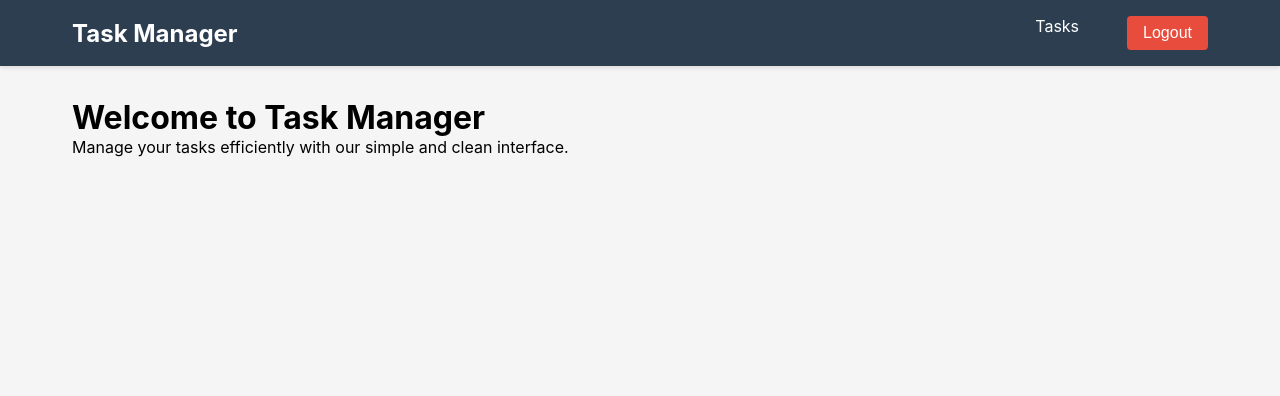
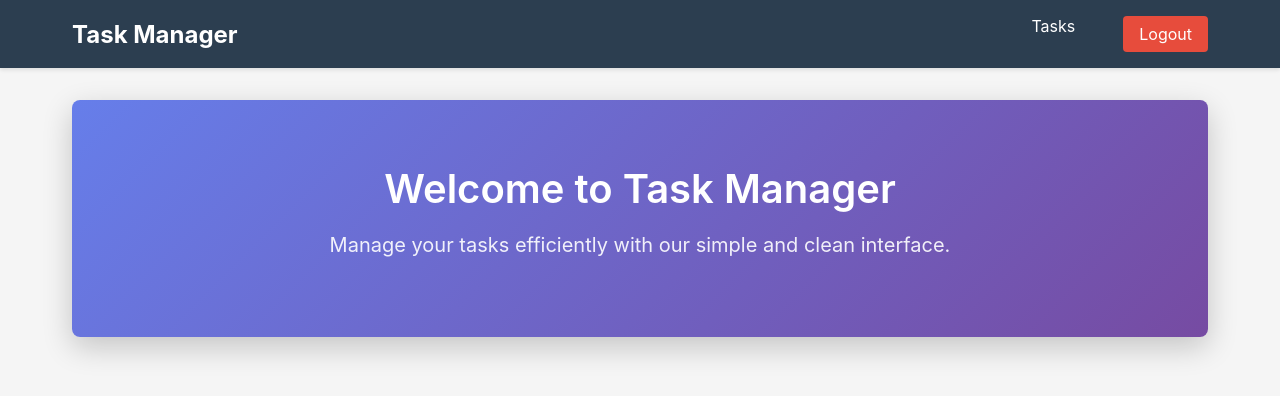
Before and after one commit to nvmtamm/TodoTaskManagementAPI, a React app in the folder frontend/: page / in a window 1280 px wide. Shown: the top 396 px of the page. Built offline with nearby package versions, Linux system fonts and the light colour scheme; no server answers; the HTML template or start-up script is replaced by a standard one.

Commit message:
feat: enhance styling with animations and improved visual design

```diff
--- a/frontend/src/index.css
+++ b/frontend/src/index.css
@@ -11,8 +11,68 @@ body {
   -webkit-font-smoothing: antialiased;
   -moz-osx-font-smoothing: grayscale;
   background-color: #f5f5f5;
+  color: #2c3e50;
 }
 
 html, body, #root {
   height: 100%;
 }
+
+h1, h2, h3, h4, h5, h6 {
+  margin-bottom: 0.5rem;
+  color: #2c3e50;
+  font-weight: 600;
+}
+
+p {
+  line-height: 1.6;
+  color: #555;
+  margin-bottom: 0.75rem;
+}
+
+a {
+  color: #667eea;
+  text-decoration: none;
+  transition: color 0.3s;
+}
+
+a:hover {
+  color: #764ba2;
+}
+
+button {
+  font-size: 1rem;
+  font-family: inherit;
+  transition: all 0.3s ease;
+}
+
+button:disabled {
+  opacity: 0.6;
+  cursor: not-allowed;
+}
+
+input, select, textarea {
+  font-family: inherit;
+  font-size: 1rem;
+}
+
+input:focus, select:focus, textarea:focus {
+  outline: none;
+  box-shadow: 0 0 0 3px rgba(102, 126, 234, 0.1);
+  border-color: #667eea;
+}
+
+.tasks-page {
+  animation: fadeIn 0.3s ease-in;
+}
+
+@keyframes fadeIn {
+  from {
+    opacity: 0;
+    transform: translateY(10px);
+  }
+  to {
+    opacity: 1;
+    transform: translateY(0);
+  }
+}
--- /dev/null
+++ b/frontend/src/pages/HomePage.css
@@ -0,0 +1,19 @@
+.home-page {
+  text-align: center;
+  padding: 4rem 2rem;
+  background: linear-gradient(135deg, #667eea 0%, #764ba2 100%);
+  color: white;
+  border-radius: 8px;
+  box-shadow: 0 10px 30px rgba(0, 0, 0, 0.2);
+}
+
+.home-page h1 {
+  font-size: 2.5rem;
+  margin-bottom: 1rem;
+  color: white;
+}
+
+.home-page p {
+  font-size: 1.25rem;
+  color: rgba(255, 255, 255, 0.9);
+}
--- a/frontend/src/pages/HomePage.jsx
+++ b/frontend/src/pages/HomePage.jsx
@@ -1,3 +1,5 @@
+import './HomePage.css'
+
 export default function HomePage() {
   return (
     <div className="home-page">
--- /dev/null
+++ b/frontend/src/pages/TasksPage.css
@@ -0,0 +1,9 @@
+.tasks-page h1 {
+  margin-bottom: 2rem;
+  color: #2c3e50;
+}
+
+.tasks-page p {
+  color: #7f8c8d;
+  font-style: italic;
+}
--- a/frontend/src/pages/TasksPage.jsx
+++ b/frontend/src/pages/TasksPage.jsx
@@ -3,6 +3,7 @@ import { apiService } from '../services/apiService'
 import TaskForm from '../components/TaskForm'
 import TaskFilters from '../components/TaskFilters'
 import Pagination from '../components/Pagination'
+import './TasksPage.css'
 
 export default function TasksPage() {
   const [tasks, setTasks] = useState([])
```
